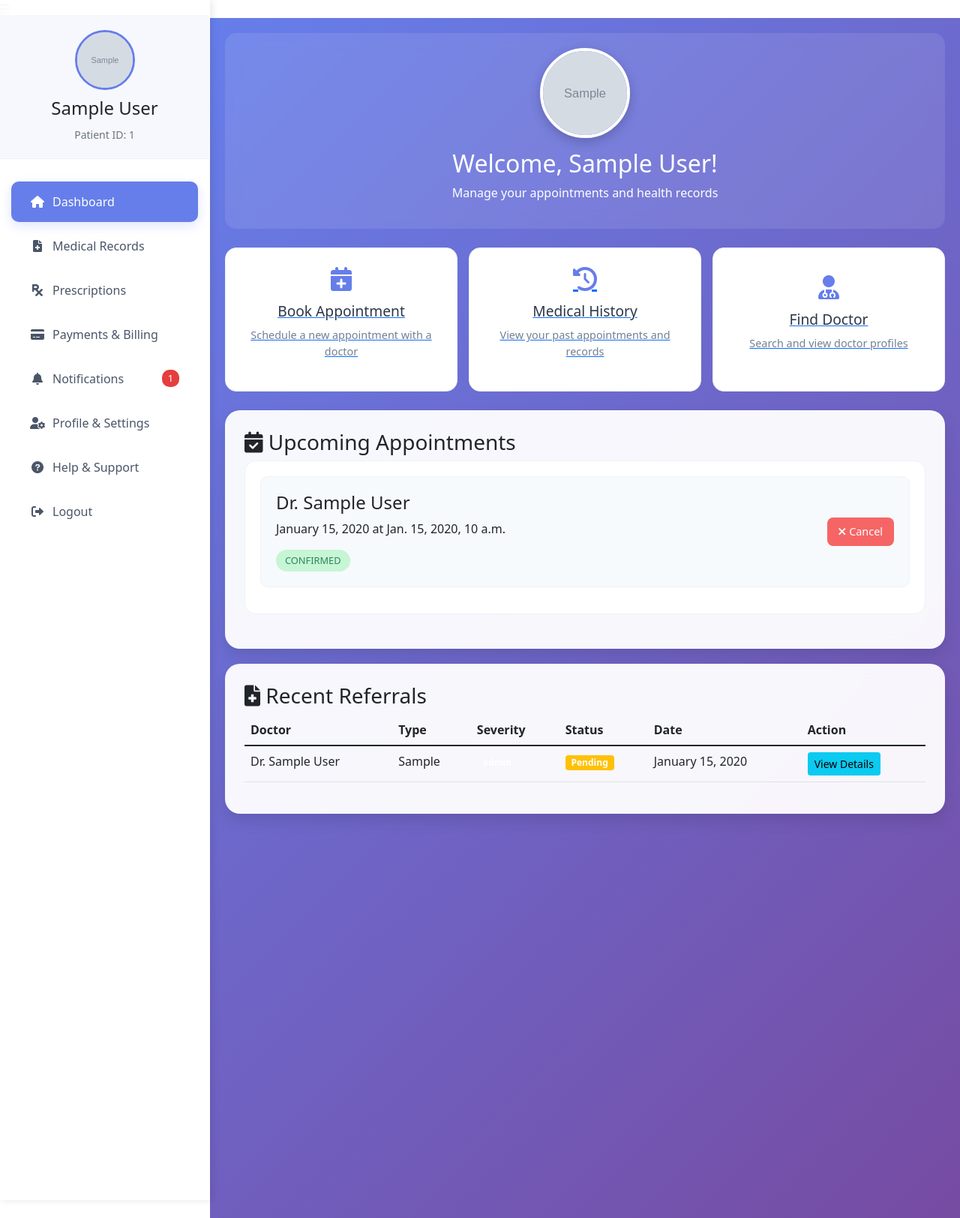
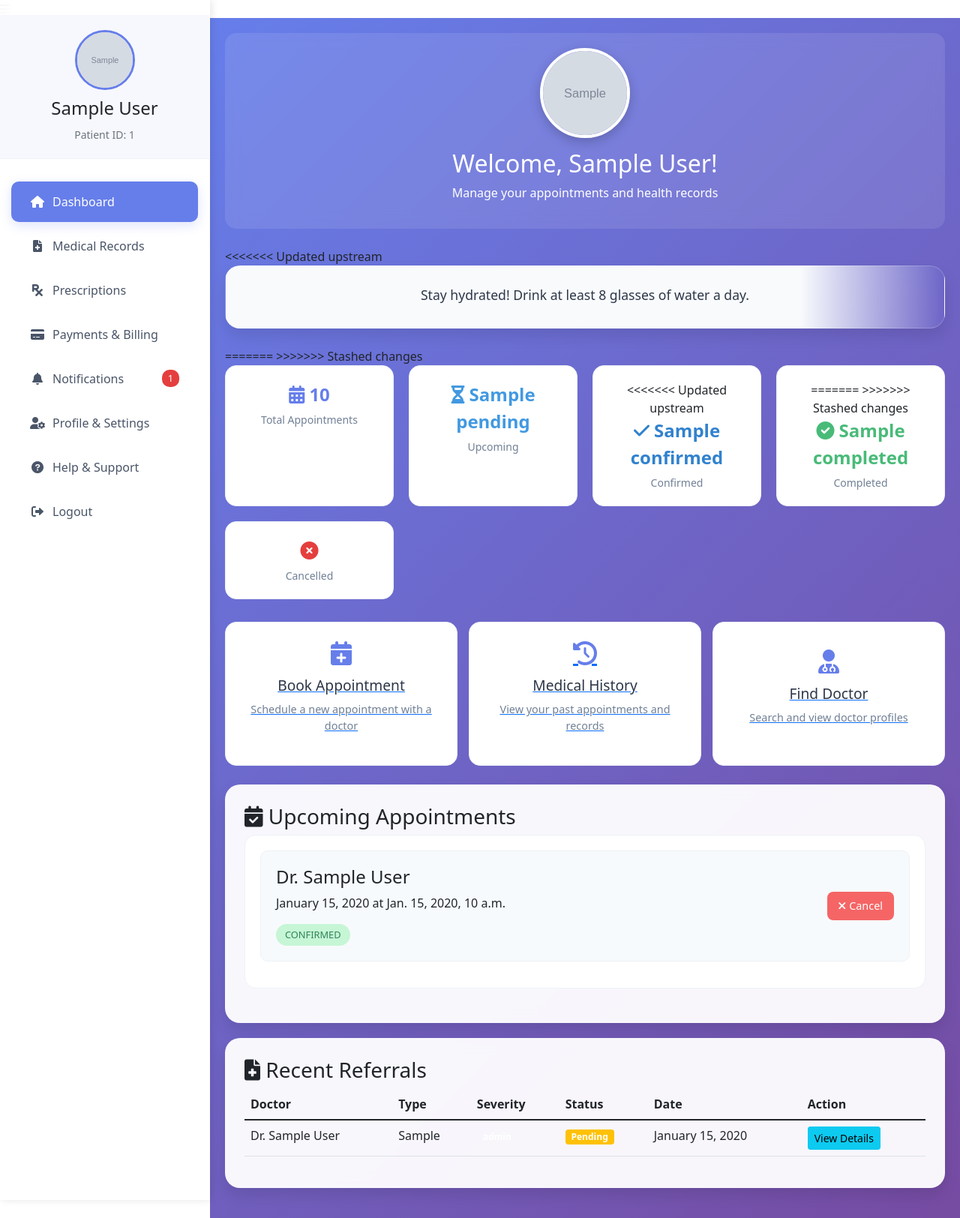
Before and after one commit to dumbbass/MEDEASE, a Django app: template myProject/myApp/templates/myApp/patient_dashboard.html in a window 1280 px wide. Shown: the whole page at 75% size. Run offline with Django 5.2, Linux system fonts and the light colour scheme; the template is opened without the code that fills it: most values are stand-ins (such as "Sample title", 1, 10 or a date in 2020); grey boxes marked "Sample" are stand-in pictures.

Commit message:
Patient DashBoard

```diff
--- a/myProject/myApp/templates/myApp/patient_dashboard.html
+++ b/myProject/myApp/templates/myApp/patient_dashboard.html
@@ -539,6 +539,43 @@
         <p>Manage your appointments and health records</p>
     </div>
 
+<<<<<<< Updated upstream
+    <!-- Health Tips / Announcements Carousel -->
+    <div class="dashboard-card" id="health-tips-card" style="background: linear-gradient(90deg, #f8fafc 80%, #667eea11 100%); margin-bottom: 25px;">
+        <div id="healthTipText" style="font-size: 1.1rem; color: #2d3748; text-align: center; min-height: 32px;">
+            <!-- Tip will be inserted here -->
+        </div>
+    </div>
+
+=======
+>>>>>>> Stashed changes
+    <!-- Dashboard Stats Summary -->
+    <div class="stats-summary">
+        <div class="stat-item">
+            <div class="stat-number"><i class="fas fa-calendar-alt"></i> {{ stats.total }}</div>
+            <div class="stat-label">Total Appointments</div>
+        </div>
+        <div class="stat-item">
+            <div class="stat-number" style="color:#4299e1;"><i class="fas fa-hourglass-half"></i> {{ stats.pending }}</div>
+            <div class="stat-label">Upcoming</div>
+        </div>
+        <div class="stat-item">
+<<<<<<< Updated upstream
+            <div class="stat-number" style="color:#3182ce;"><i class="fas fa-check"></i> {{ stats.confirmed }}</div>
+            <div class="stat-label">Confirmed</div>
+        </div>
+        <div class="stat-item">
+=======
+>>>>>>> Stashed changes
+            <div class="stat-number" style="color:#48bb78;"><i class="fas fa-check-circle"></i> {{ stats.completed }}</div>
+            <div class="stat-label">Completed</div>
+        </div>
+        <div class="stat-item">
+            <div class="stat-number" style="color:#e53e3e;"><i class="fas fa-times-circle"></i> {{ stats.cancelled }}</div>
+            <div class="stat-label">Cancelled</div>
+        </div>
+    </div>
+
     <div class="quick-actions">
         <a href="{% url 'book_appointment' %}" class="action-card">
             <i class="fas fa-calendar-plus"></i>
@@ -829,5 +866,27 @@ function showToastMessage(message, type) {
         toastContainer.remove();
     });
 }
+
+// Health Tips/Announcements Carousel
+const healthTips = [
+    "Stay hydrated! Drink at least 8 glasses of water a day.",
+    "Regular exercise boosts your immune system and mood.",
+    "Don't forget to take your prescribed medications on time.",
+    "Wash your hands frequently to prevent the spread of germs.",
+    "A balanced diet is key to good health. Include fruits and vegetables daily.",
+    "Schedule regular check-ups with your doctor for preventive care.",
+    "Mental health matters: Take breaks, relax, and talk to someone if you need support.",
+    "Get enough sleep—7 to 9 hours per night helps your body recover and stay healthy.",
+    "Keep your medical records up to date for better care."
+];
+let currentTip = 0;
+function showHealthTip(idx) {
+    document.getElementById('healthTipText').textContent = healthTips[idx];
+}
+showHealthTip(currentTip);
+setInterval(() => {
+    currentTip = (currentTip + 1) % healthTips.length;
+    showHealthTip(currentTip);
+}, 6000);
 </script>
 {% endblock %}
```
Also changed, not shown: myProject/myApp/views.py (+15 -1 lines), myProject/db.sqlite3.
